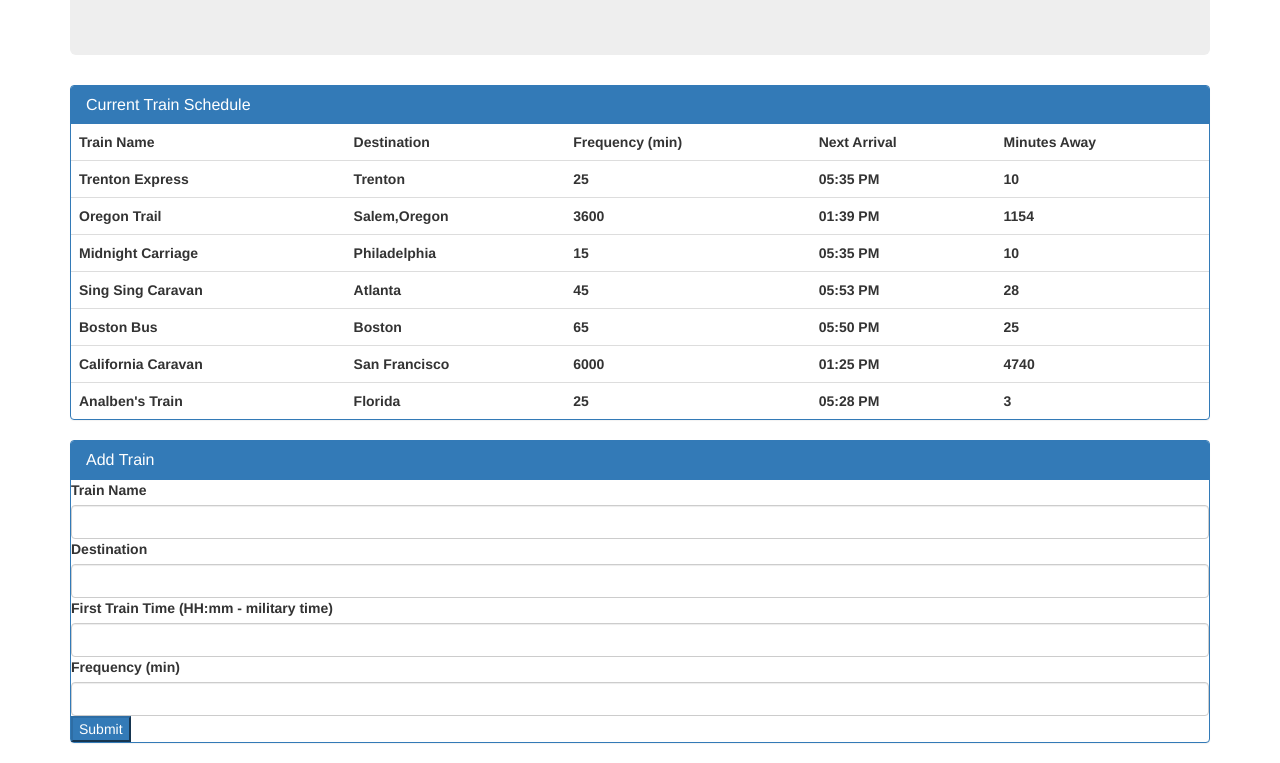
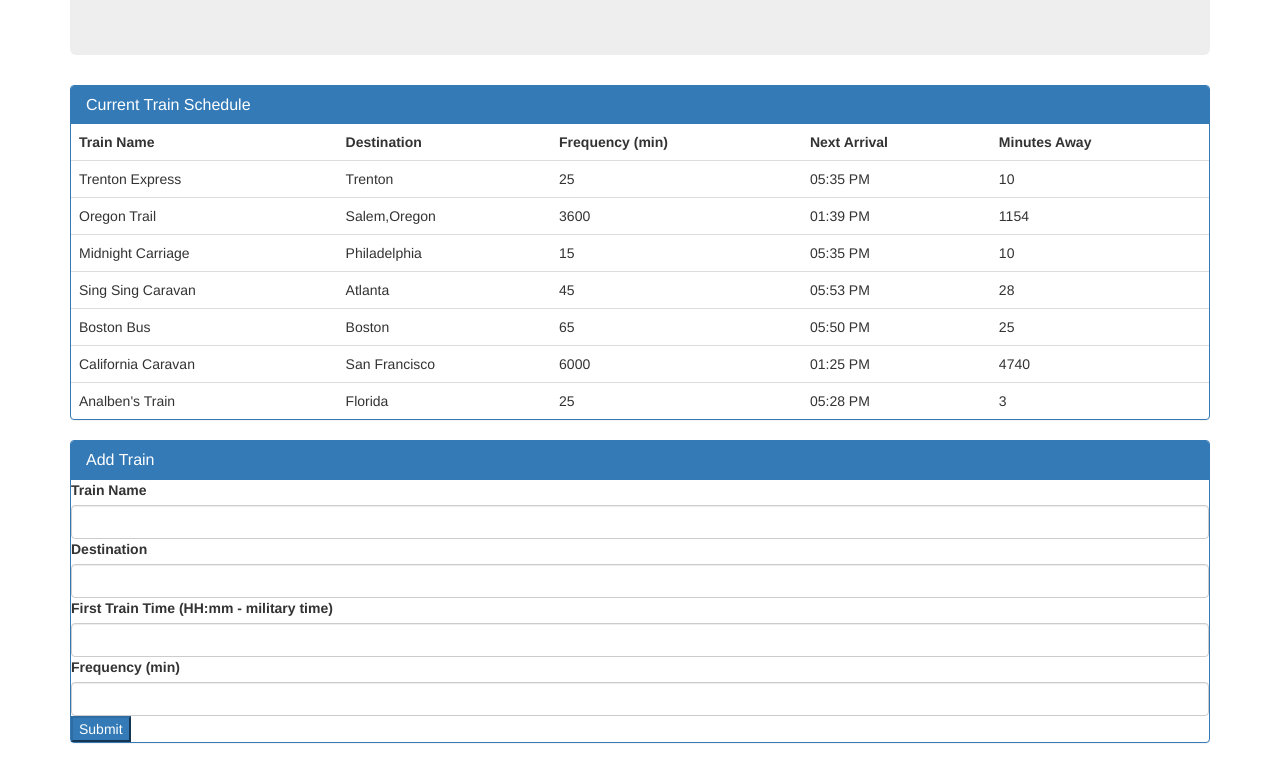
Before and after one commit to msa0683/Train, a plain HTML site: page index.html in a window 1280 px wide. Shown: the part 187-950 px from the top of the page. Drawn offline with nearby package versions, Linux system fonts and the light colour scheme; no server answers.

Commit message:
fixed timer

```diff
--- a/index.html
+++ b/index.html
@@ -29,53 +29,53 @@
           			<th>Minutes Away</th>
           		</tr>
           		<tr>
-          			<th>Trenton Express</th>
-          			<th>Trenton</th>
-          			<th>25</th>
-          			<th>05:35 PM</th>
-          			<th>10</th>
+          			<td>Trenton Express</td>
+          			<td>Trenton</td>
+          			<td>25</td>
+          			<td>05:35 PM</td>
+          			<td>10</td>
           		</tr>
           		<tr>
-          			<th>Oregon Trail</th>
-          			<th>Salem,Oregon</th>
-          			<th>3600</th>
-          			<th>01:39 PM</th>
-          			<th>1154</th>
+          			<td>Oregon Trail</td>
+          			<td>Salem,Oregon</td>
+          			<td>3600</td>
+          			<td>01:39 PM</td>
+          			<td>1154</td>
           		</tr>
           		<tr>
-          			<th>Midnight Carriage </th>
-          			<th>Philadelphia</th>
-          			<th>15</th>
-          			<th>05:35 PM</th>
-          			<th>10</th>
+          			<td>Midnight Carriage </td>
+          			<td>Philadelphia</td>
+          			<td>15</td>
+          			<td>05:35 PM</td>
+          			<td>10</td>
           		</tr>
           		<tr>
-          			<th>Sing Sing Caravan</th>
-          			<th>Atlanta</th>
-          			<th>45</th>
-          			<th>05:53 PM</th>
-          			<th>28</th>
+          			<td>Sing Sing Caravan</td>
+          			<td>Atlanta</td>
+          			<td>45</td>
+          			<td>05:53 PM</td>
+          			<td>28</td>
           		</tr>
           		<tr>
-          			<th>Boston Bus</th>
-          			<th>Boston</th>
-          			<th>65</th>
-          			<th>05:50 PM</th>
-          			<th>25</th>
+          			<td>Boston Bus</td>
+          			<td>Boston</td>
+          			<td>65</td>
+          			<td>05:50 PM</td>
+          			<td>25</td>
           		</tr>
           		<tr>
-          			<th>California Caravan</th>
-          			<th>San Francisco</th>
-          			<th>6000</th>
-          			<th>01:25 PM</th>
-          			<th>4740</th>
+          			<td>California Caravan</td>
+          			<td>San Francisco</td>
+          			<td>6000</td>
+          			<td>01:25 PM</td>
+          			<td>4740</td>
           		</tr>
           		<tr>
-          			<th>Analben's Train</th>
-          			<th>Florida</th>
-          			<th>25</th>
-          			<th>05:28 PM</th>
-          			<th>3</th>
+          			<td>Analben's Train</td>
+          			<td>Florida</td>
+          			<td>25</td>
+          			<td>05:28 PM</td>
+          			<td>3</td>
           		</tr>
           	</table>
 				</div>
@@ -104,7 +104,6 @@
    </div>
   </div>
 
-
 </div>
     <script src="https://www.gstatic.com/firebasejs/4.1.3/firebase.js"></script>
     <script src="https://code.jquery.com/jquery-3.2.1.min.js" integrity="sha256-hwg4gsxgFZhOsEEamdOYGBf13FyQuiTwlAQgxVSNgt4=" crossorigin="anonymous">
--- a/logic.js
+++ b/logic.js
@@ -42,15 +42,20 @@
     console.log(sv.destination);
     console.log(sv.train);
     console.log(sv.frequency);
-
+    var newtime = moment(snapshot.currentTime).endOf('minute').fromNow();
     var row = $('<tr>');
-      row.append($('<td>' + sv.name + '<td>'));
-      row.append($('<td>' + sv.destination + '<td>'));
-      row.append($('<td>' + sv.train + '<td>'));
-      row.append($('<td>' + sv.frequency + '<td>'));
+      row.append($('<td>'+ sv.name +'</td>'));
+      row.append($('<td>'+ sv.destination +'</td>'));
+      row.append($('<td>'+ sv.train +'</td>'));
+      row.append($('<td>'+ sv.frequency +'</td>'));
+      row.append($('<td>'+ newtime +'</td>'));
 
       console.log(row);
 
       $('.table').append(row);
 
+
+
+
+
   });
```
